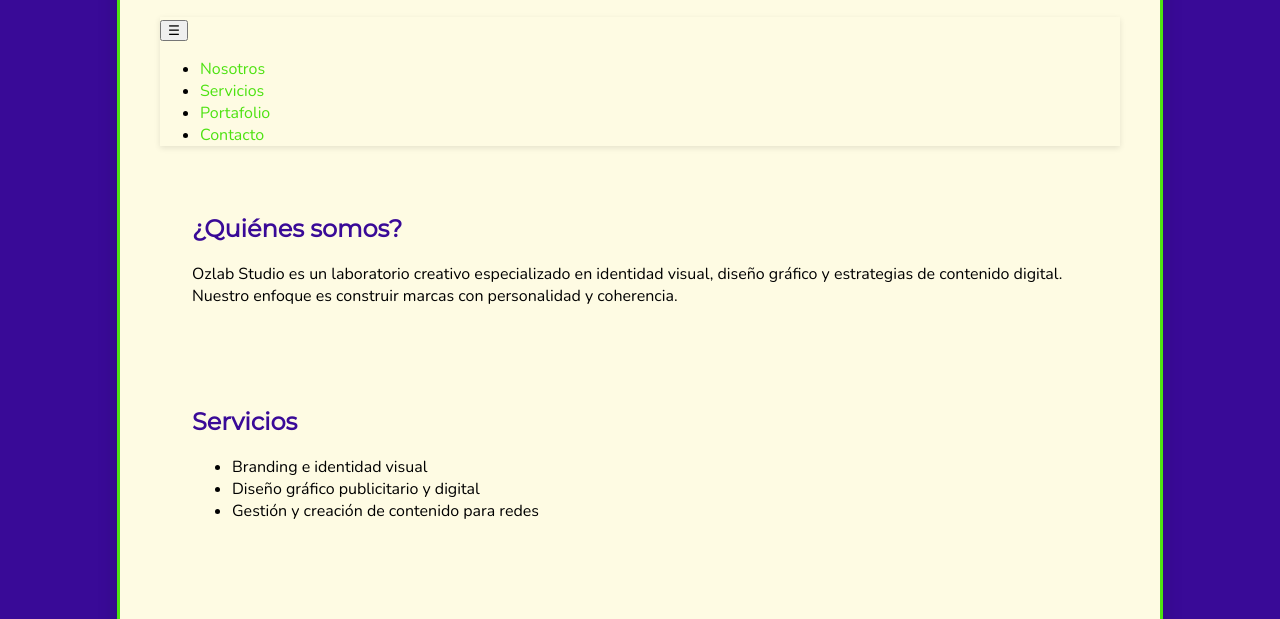
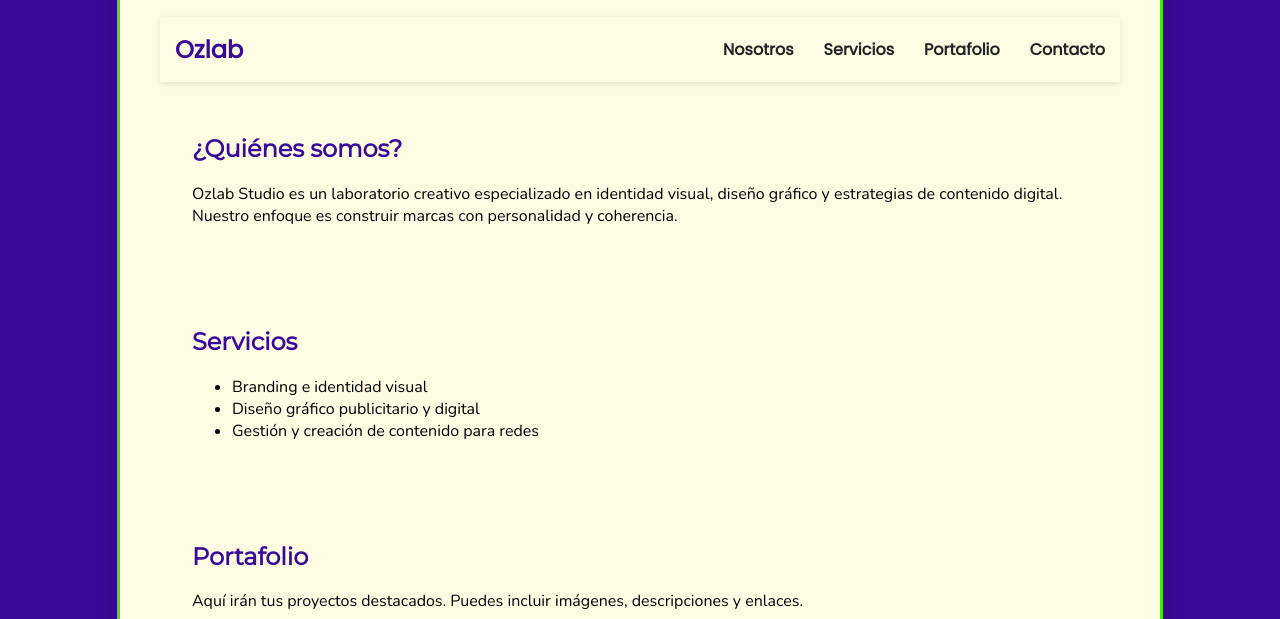
Before and after one commit to OzlabStudio/Ozlabstudio.github.io, a plain HTML site: page index.html in a window 1280 px wide. Shown: the part 167-786 px from the top of the page. Drawn offline with nearby package versions, Linux system fonts and the light colour scheme.

Commit message:
Update index.html

```diff
--- a/index.html
+++ b/index.html
@@ -1,25 +1,25 @@
 <!DOCTYPE html>
-<html>
-
+<html lang="es">
 <head>
+    <meta charset="utf-8" />
     <title>Ozlab Studio</title>
-    <meta charset="utf-8" />
     <meta name="viewport" content="width=device-width, initial-scale=1" />
     <link rel="stylesheet" href="main.css" />
-</head>
-    <div class="wrapper">
-          <script>
+    <script defer>
+      document.addEventListener('DOMContentLoaded', function () {
         const toggle = document.getElementById('menu-toggle');
         const navLinks = document.getElementById('nav-links');
 
         toggle.addEventListener('click', () => {
           navLinks.classList.toggle('show');
         });
+      });
     </script>
-</body>
-</html>
+</head>
 
 <body>
+  <div class="wrapper">
+
     <header id="header" style="display: flex; align-items: center; gap: 20px; padding: 20px;">
         <img src="Logo_OzLab.png" alt="Logo Ozlab" style="height: 60px;" />
         <div>
@@ -29,16 +29,17 @@
     </header>
 
     <nav id="nav">
-  <button id="menu-toggle">☰</button>
-  <ul id="nav-links">
+      <div class="nav-container">
+        <span class="logo">Ozlab</span>
+        <button id="menu-toggle" class="menu-toggle">☰</button>
+        <ul id="nav-links" class="nav-links">
           <li><a href="#about">Nosotros</a></li>
           <li><a href="#services">Servicios</a></li>
           <li><a href="#portfolio">Portafolio</a></li>
           <li><a href="#contact">Contacto</a></li>
         </ul>
+      </div>
     </nav>
-
-
 
     <section id="about">
         <h2>¿Quiénes somos?</h2>
@@ -64,11 +65,12 @@
         <iframe data-tally-src="https://tally.so/r/mYBqk5" loading="lazy" width="100%" height="500" frameborder="0" marginheight="0" marginwidth="0" title="Tally Form"></iframe>
     </section>
 
-
     <footer>
         <p>&copy; Ozlab Studio. Todos los derechos reservados.</p>
     </footer>
+
   </div>
+
   <script src="https://unpkg.com/scrollreveal"></script>
   <script>
     ScrollReveal().reveal('section', {
@@ -79,6 +81,5 @@
       reset: false
     });
   </script>
-
 </body>
 </html>
```
Lines whose indentation alone changed are shown as unchanged.
